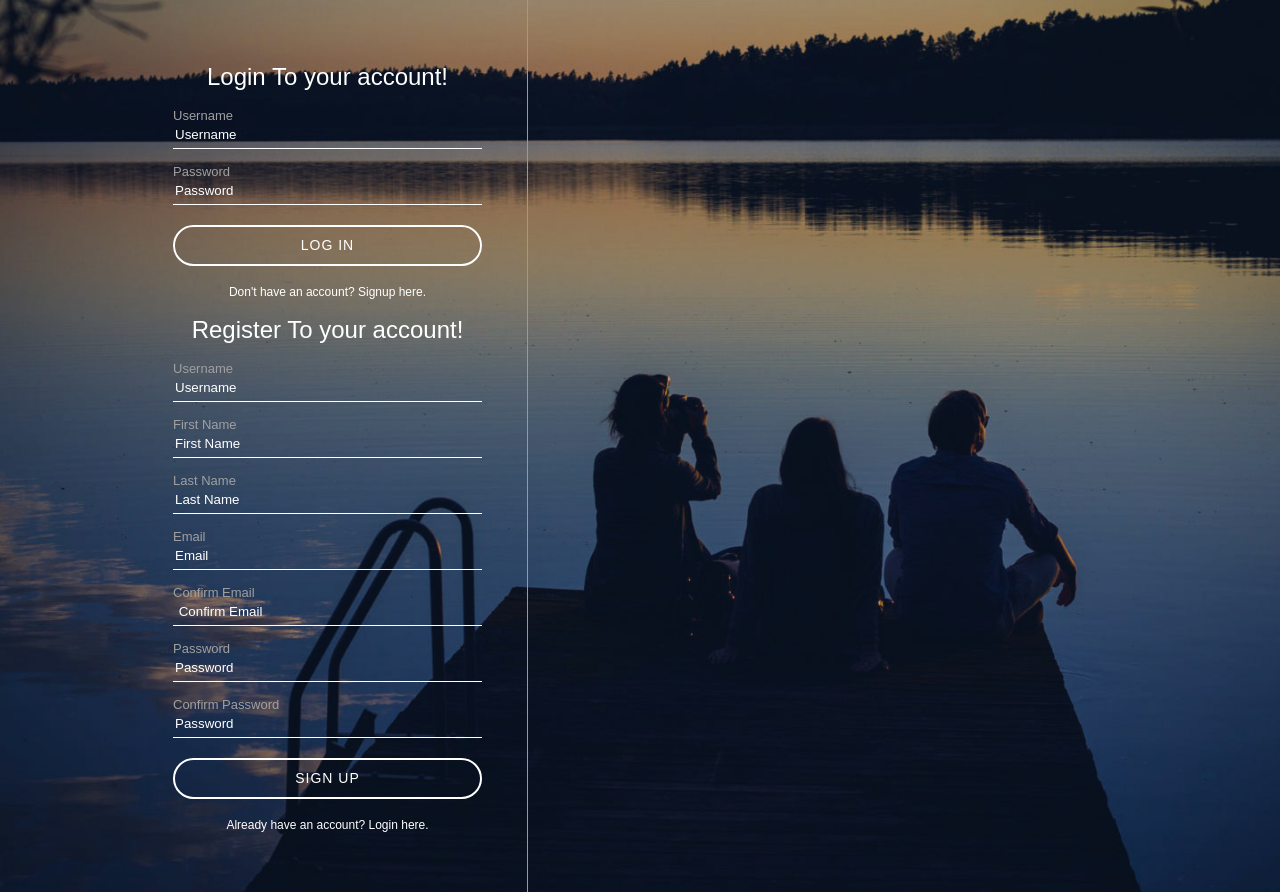
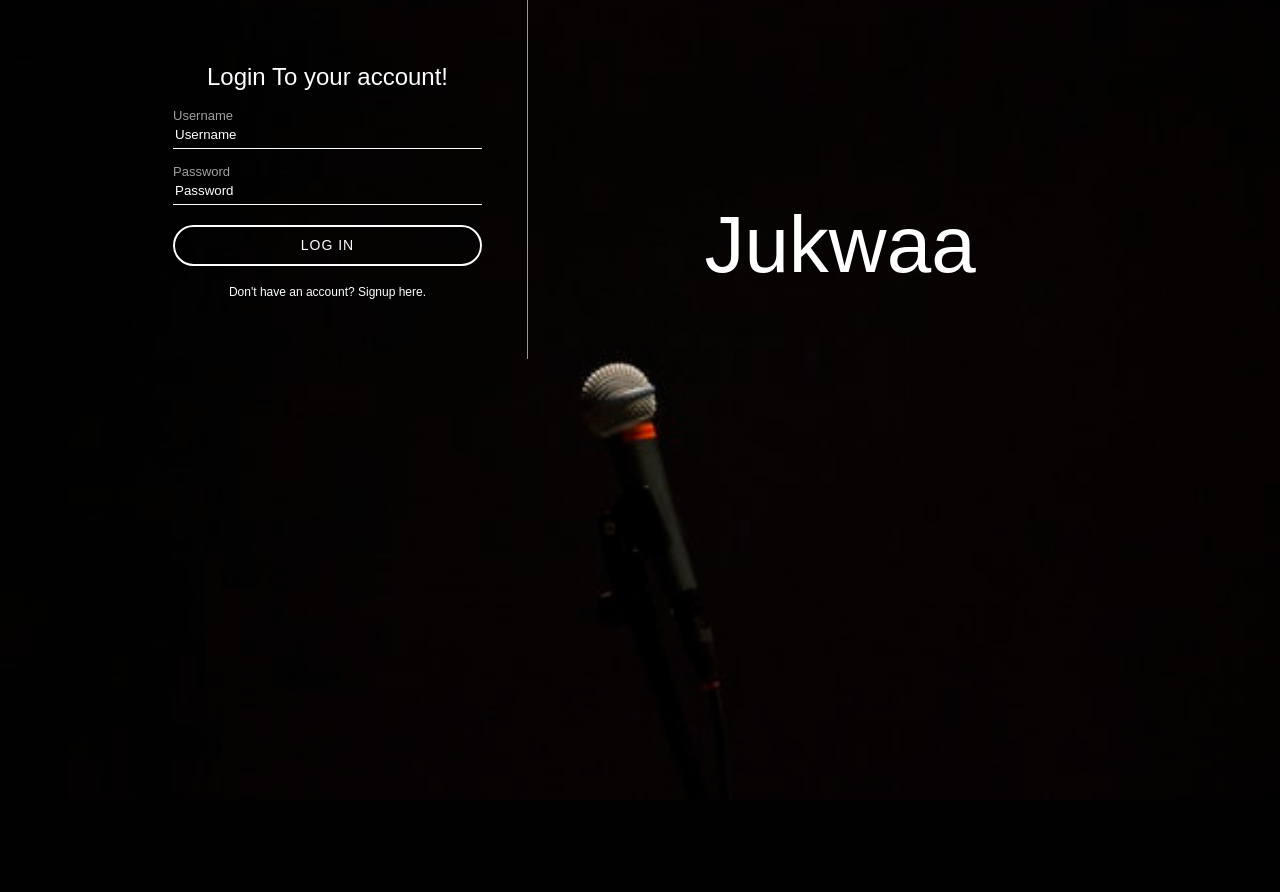
Before and after one commit to Sigilai5/Spotify-Clone, a PHP site: page /register.php in a window 1280 px wide. After the commit the page ends 708 px from the top, so only its background shows below. Run offline with PHP 8.4, Linux system fonts and the light colour scheme.

Commit message:
completed login and reguster functionality

```diff
--- a/assets/css/register.css
+++ b/assets/css/register.css
@@ -6,7 +6,7 @@ html,body{
 
 #background{
     background-color: #000;
-    background-image: url("../images/bg.jpg");
+    background-image: url("../images/mic.jpeg");
     background-position: center;
     background-size: cover;
     display: table;
@@ -80,6 +80,7 @@ html,body{
     color: #a0a0a0;
     font-size: 13px;
     margin-top: 15px;
+    display: block;
 }
 
 #inputContainer button {
@@ -101,8 +102,24 @@ html,body{
 .hasAccountText span{
     font-weight: bold;
     font-size: 12px;
+    cursor: pointer;
 }
 
 .hasAccountText {
     text-align: center;
 }
+
+#registerForm,#loginForm{
+    display: none;
+}
+h1{
+    padding-top: 20%;
+    text-align: center;
+    font-size: 80px;
+}
+
+#inputContainer .errorMessage {
+    color: red;
+    font-size: 12px;
+    display: block;
+}
--- a/assets/js/js.js
+++ b/assets/js/js.js
@@ -0,0 +1,12 @@
+$(document).ready(function () {
+
+    $("#hideLogin").click(function () {
+       $("#loginForm").hide();
+       $("#registerForm").show();
+    });
+
+    $("#hideRegister").click(function () {
+        $("#registerForm").hide();
+        $("#loginForm").show();
+    });
+});
--- a/register.php
+++ b/register.php
@@ -21,8 +21,35 @@ function getInputValue($name){
 <head>
     <title>Jukwaa</title>
     <link rel="stylesheet" href="assets/css/register.css">
+    <script src="https://ajax.googleapis.com/ajax/libs/jquery/3.3.1/jquery.min.js"></script>
+    <script src="assets/js/js.js"></script>
 </head>
 <body>
+<?php
+if(isset($_POST['registerButton'])){
+    echo '<script>
+    $(document).ready(function() {
+      $("#loginForm").hide();
+      $("#registerForm").show();
+    });
+    </script>';
+}
+else{
+    echo '<script>
+    $(document).ready(function() {
+      $("#loginForm").show();
+      $("#registerForm").hide();
+    });
+    </script>';
+}
+
+
+
+?>
+
+
+
+
 <div id="background">
     <div id="loginContainer">
 <div id="inputContainer">
@@ -31,7 +58,7 @@ function getInputValue($name){
     <p>
         <?php echo $account->getError(Constants::$loginFailed);?>
         <label for="loginUsername">Username</label>
-        <input id="loginUsername" name="loginUsername" type="text" placeholder="Username" value="<?php getInputValue('username')?>" required>
+        <input id="loginUsername" name="loginUsername" type="text" placeholder="Username" value="<?php getInputValue('loginUsername')?>" required>
 
     </p>
 
@@ -105,6 +132,11 @@ function getInputValue($name){
     </form>
 
 </div>
+
+        <div id="loginText">
+            <h1>Jukwaa</h1>
+        </div>
+
     </div>
 
 </div>
```
Also changed, not shown: assets/images/mic.jpeg (added).
